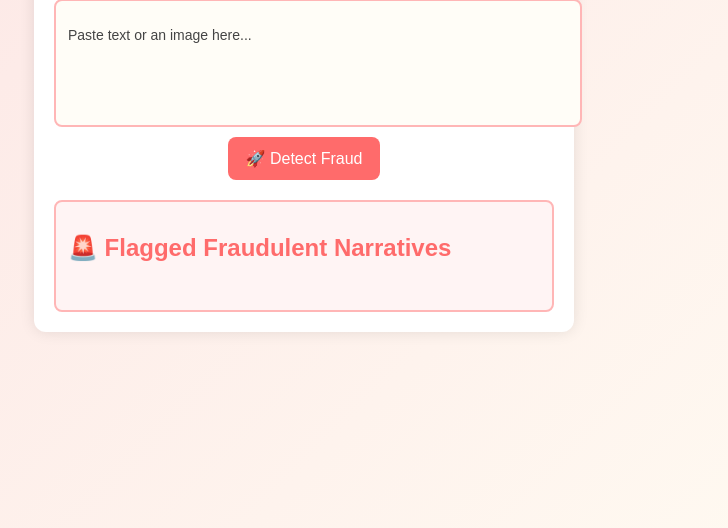
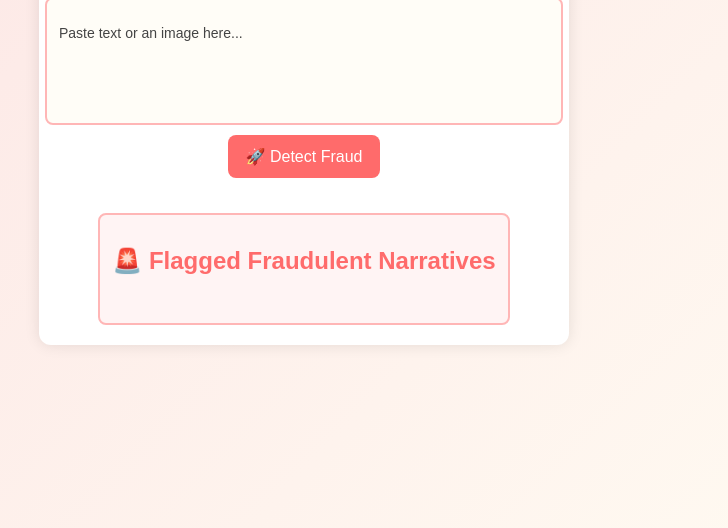
Before and after one commit to HimajaSimhadri/HimajaSimhadri.github.io, a plain HTML site: page index.html in a window 1280 px wide. Shown: the part 272-800 px from the top of the page, without its empty margins (336-1064 px from the left). Drawn offline with Linux system fonts and the light colour scheme.

Commit message:
styles.css

```diff
--- a/styles.css
+++ b/styles.css
@@ -12,13 +12,17 @@ body {
 
 /* Container */
 .container {
-    background: #ffffff;
+   background: #ffffff;
     padding: 20px;
     border-radius: 12px;
     box-shadow: 0px 0px 15px rgba(0, 0, 0, 0.1);
     text-align: center;
-    width: 500px;
-    max-width: 90%;
+    width: 490px;
+    max-width: 90%; /* Adjusted for smaller screens */
+    position: relative;
+    display: flex;
+    flex-direction: column;
+    align-items: center; /* Ensures inner content stays centered */
 }
 
 /* Heading */
```
